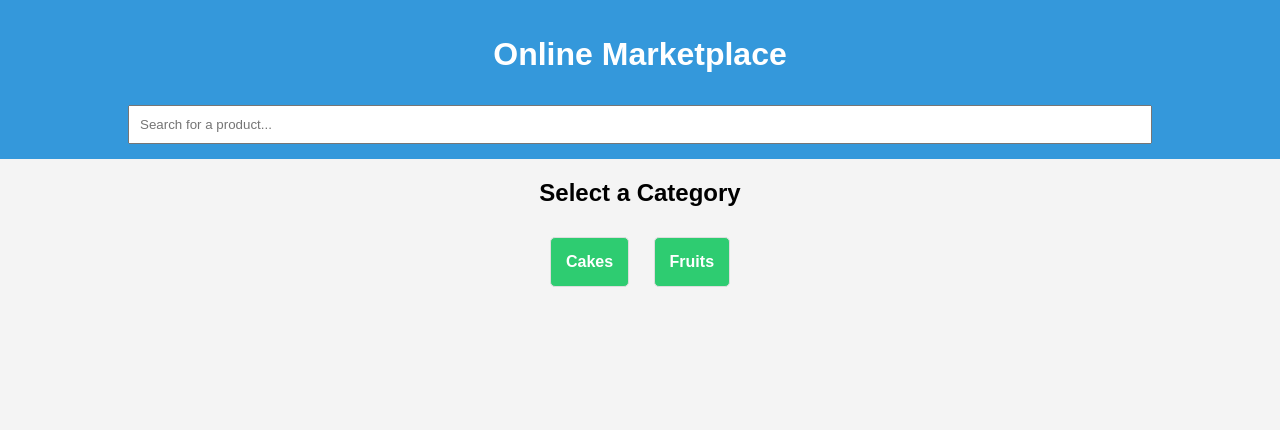
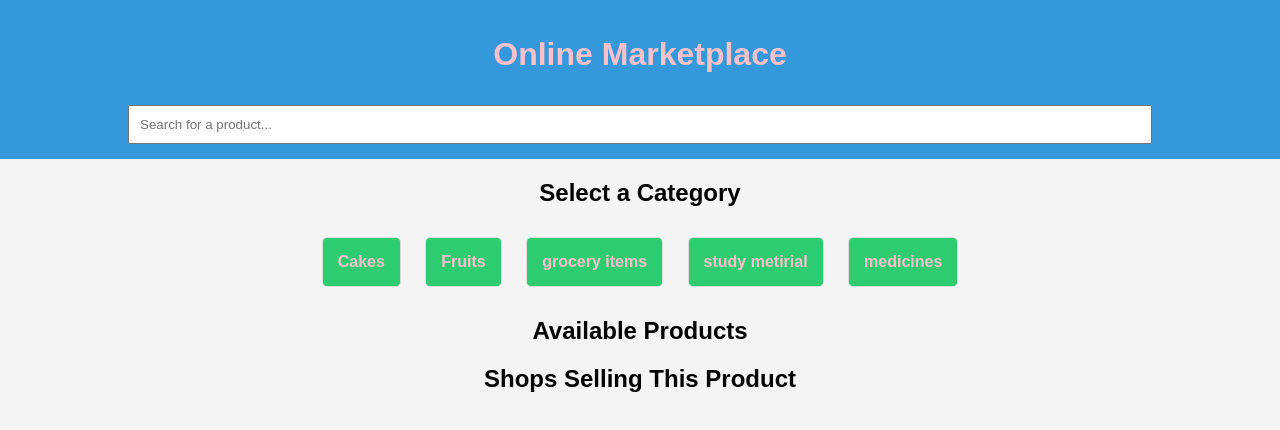
Before and after one commit to jumana-y/Me-, a plain HTML site: page index.html in a window 1280 px wide. Drawn offline with Linux system fonts and the light colour scheme.

Commit message:
Update index.html

```diff
--- a/index.html
+++ b/index.html
@@ -6,11 +6,11 @@
     <title>Online Marketplace</title>
     <style>
         body { font-family: Arial, sans-serif; text-align: center; margin: 0; padding: 0; background: #f4f4f4; }
-        header { background: #3498db; color: white; padding: 15px; }
+        header { background: #3498db; color: pink; padding: 15px; }
         #searchBox { width: 80%; padding: 10px; margin-top: 10px; }
         .category, .product, .shop { border: 1px solid #ddd; padding: 15px; margin: 10px; display: inline-block; cursor: pointer; border-radius: 5px; background: white; }
-        .category { background: #2ecc71; color: white; font-weight: bold; }
-        .hidden { display: none; }
+        .category { background: #2ecc71; color: pink; font-weight: bold; }
+        .hidden { display: pictures; }
         button { margin-top: 10px; padding: 10px; cursor: pointer; background: #e74c3c; color: white; border: none; border-radius: 5px; }
     </style>
 </head>
@@ -25,6 +25,9 @@
         <h2>Select a Category</h2>
         <div class="category" onclick="showProducts('cakes')">Cakes</div>
         <div class="category" onclick="showProducts('fruits')">Fruits</div>
+        <div class="category" onclick="showProducts('grocery items')">grocery items</div>
+        <div class="category" onclick="showProducts('study metirial')">study metirial</div>
+        <div class="category" onclick="showProducts('medicines')">medicines</div>
     </section>
 
     <section id="productList" class="hidden">
@@ -39,8 +42,9 @@
 
     <script>
         const productsData = {
-            cakes: [{ name: "Black Forest", weight: ["500g", "1kg"], shops: ["Shop A", "Shop B"] }],
-            fruits: [{ name: "Apple", weight: ["1kg", "2kg"], shops: ["Shop X", "Shop Y"] }]
+            cakes: [{ name: "Black Forest,redvelvet,whiteforest,vancho", weight: ["500g", "1kg"], shops: ["cake studio", "freddocakes","royal bakes","golden sweet"] }],
+            fruits: [{ name: "Apple,orange,banana,mango,chikku,watermelon", weight: ["1kg", "2kg"], shops: ["fresh harvest","juicy bites","orchard bliss", "the fruity stop"] }]
+            grocery:[{name:"milk,chees,butter,yogurt,eggs"weight:["1kg","2kg"],shops["fms mart","gds"] }]
         };
 
         function showProducts(category) {
```
